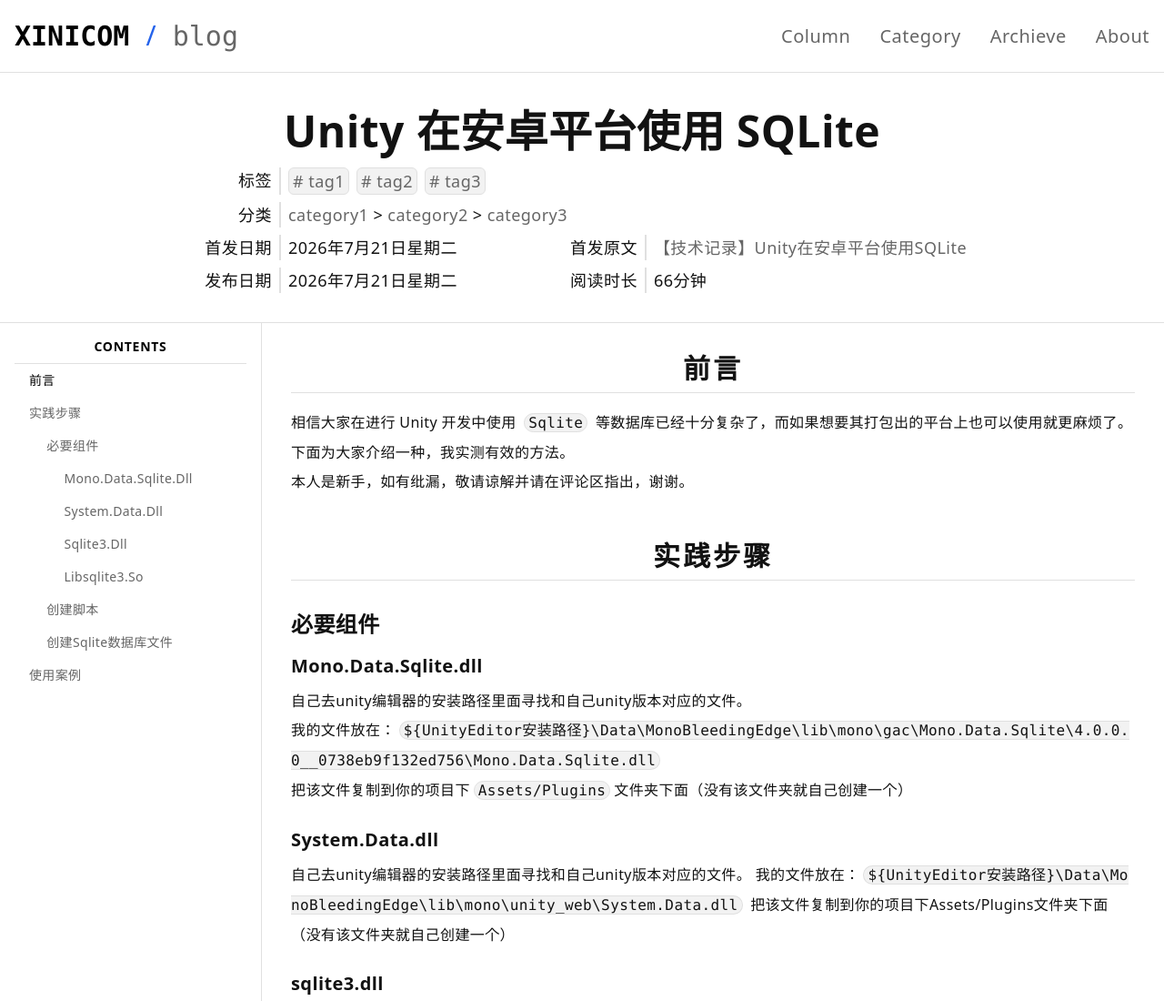
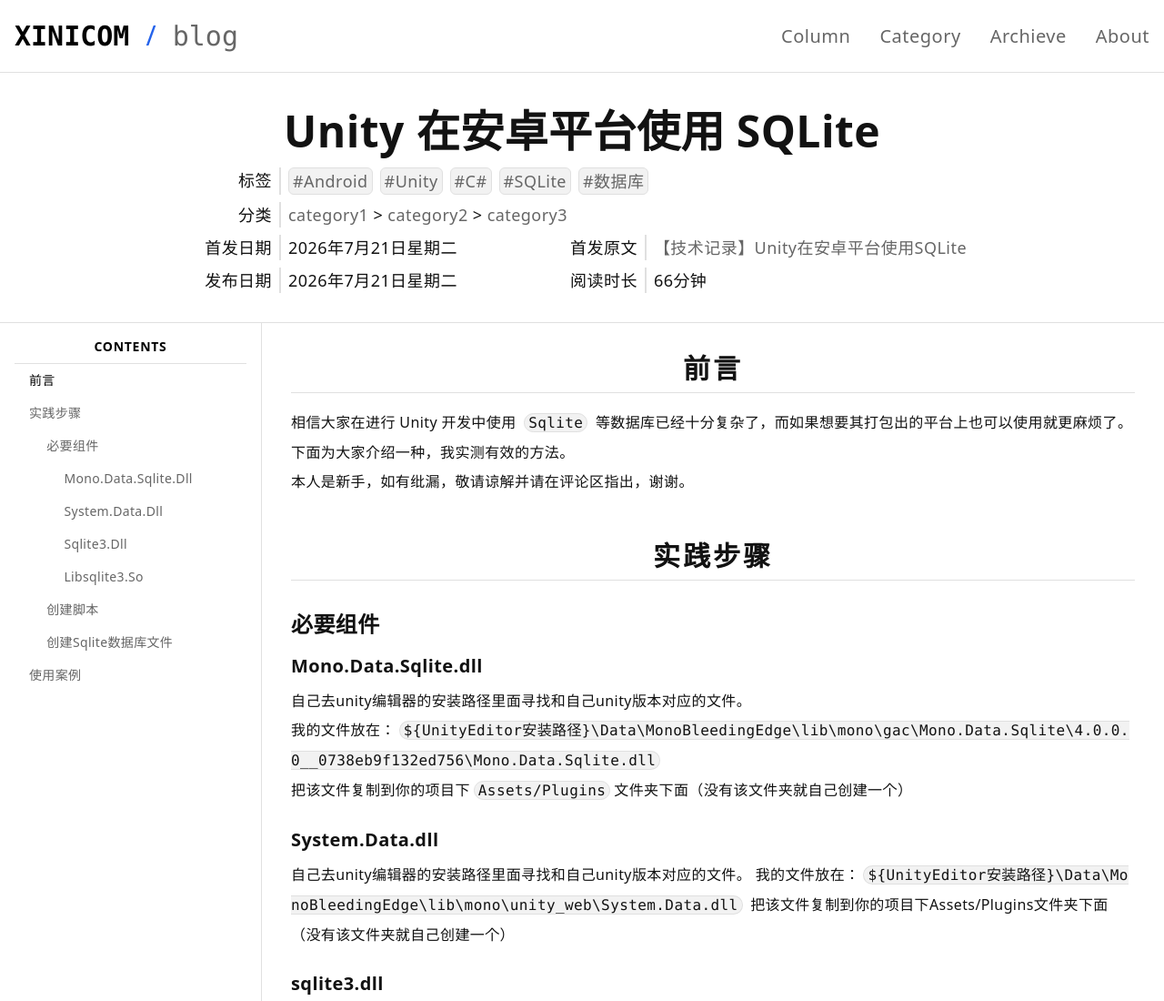
Before and after one commit to XINICOM/LearnTailwindCSS, a website: page src/articles/2026/07/12/testarticle1/index.html in a window 1280 px wide. Shown: the top 1100 px of the page at 91% size. Drawn offline with Linux system fonts and the light colour scheme.

Commit message:
TODO: pages

```diff
--- a/src/articles/2026/07/12/testarticle1/index.html
+++ b/src/articles/2026/07/12/testarticle1/index.html
@@ -114,19 +114,31 @@
                             class="color-text-btn article-tag-item"
                             href="#"
                             target="_blank"
-                            ># tag1</a
+                            >#Android</a
                         >
                         <a
                             class="color-text-btn article-tag-item"
                             href="#"
                             target="_blank"
-                            ># tag2</a
+                            >#Unity</a
                         >
                         <a
                             class="color-text-btn article-tag-item"
                             href="#"
                             target="_blank"
-                            ># tag3</a
+                            >#C#</a
+                        >
+                        <a
+                            class="color-text-btn article-tag-item"
+                            href="#"
+                            target="_blank"
+                            >#SQLite</a
+                        >
+                        <a
+                            class="color-text-btn article-tag-item"
+                            href="#"
+                            target="_blank"
+                            >#数据库</a
                         >
                     </div>
                 </div>
@@ -188,7 +200,7 @@
                             class="overflow-y-scroll grow"
                             style="overscroll-behavior: contain"
                         >
-                            <div class="pb-2 px-4 hidden lg:block 2xl:hidden">
+                            <div class="pb-2 px-4 hidden lg:block">
                                 <div
                                     class="uppercase tracking-wider text-center pt-4 pb-2 sticky top-0 border-b color-border color-text-primary color-layer-0 font-semibold"
                                 >
@@ -419,7 +431,7 @@
                             class="overflow-y-scroll grow"
                             style="overscroll-behavior: contain"
                         >
-                            <div class="pb-2 px-4">
+                            <!-- <div class="pb-2 px-4">
                                 <div
                                     class="uppercase tracking-wider text-center pt-4 pb-2 sticky top-0 border-b color-border color-text-primary color-layer-0 font-semibold"
                                 >
@@ -428,7 +440,7 @@
                                 <div
                                     class="toc flex flex-col gap-4 w-full capitalize tracking-wide py-2 px-4"
                                 ></div>
-                            </div>
+                            </div> -->
                         </div>
                     </aside>
                 </div>
--- a/src/input.css
+++ b/src/input.css
@@ -66,7 +66,7 @@ html {
 }
 .article-header .article-tags-content {
     @apply pl-2;
-    @apply flex flex-row gap-2;
+    @apply flex flex-row flex-wrap gap-2;
 }
 .article-header .article-tag-item {
     /* @apply bg-black; */
```
Also changed, not shown: src/output.css.
